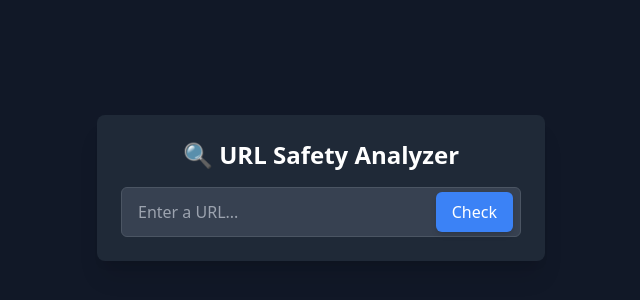
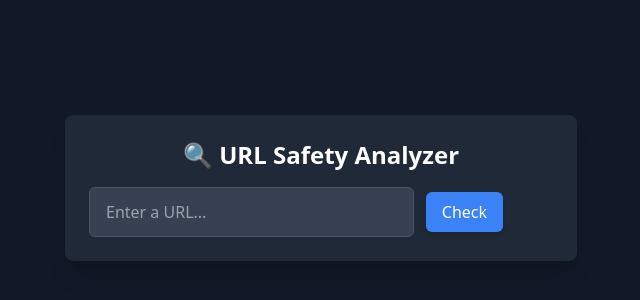
Before and after one commit to Joshdev20/Urlanalyzer, a plain HTML site: page index.html in a window 1280 px wide. Shown: the part 212-512 px from the top of the page, without its empty margins (319-959 px from the left). Drawn offline with nearby package versions, Linux system fonts and the light colour scheme.

Commit message:
Update index.html

```diff
--- a/index.html
+++ b/index.html
@@ -6,20 +6,22 @@
     <title>URL Safety Analyzer</title>
     <script src="https://cdn.tailwindcss.com"></script>
 </head>
-<body class="bg-gray-900 flex items-center justify-center min-h-screen">
+<body class="bg-gray-900 flex items-center justify-center min-h-screen px-4">
 
-    <div class="bg-gray-800 shadow-xl rounded-lg p-6 w-full max-w-md text-white">
+    <div class="bg-gray-800 shadow-xl rounded-lg p-6 w-full max-w-lg text-white">
         <h2 class="text-2xl font-bold text-center mb-4">🔍 URL Safety Analyzer</h2>
 
-        <div class="relative">
+        <!-- Input Field with Full Responsiveness -->
+        <div class="relative flex flex-col sm:flex-row items-center gap-3">
             <input type="text" id="urlInput" placeholder="Enter a URL..."
-                   class="w-full px-4 py-3 rounded-md bg-gray-700 text-white border border-gray-600 focus:outline-none focus:ring-2 focus:ring-blue-500">
+                   class="w-full sm:w-[70%] px-4 py-3 rounded-md bg-gray-700 text-white border border-gray-600 focus:outline-none focus:ring-2 focus:ring-blue-500">
             <button onclick="analyzeURL()"
-                    class="absolute right-2 top-1/2 transform -translate-y-1/2 bg-blue-500 hover:bg-blue-600 text-white px-4 py-2 rounded-md shadow-md transition">
+                    class="w-full sm:w-auto bg-blue-500 hover:bg-blue-600 text-white px-4 py-2 rounded-md shadow-md transition whitespace-nowrap">
                 Check
             </button>
         </div>
 
+        <!-- Result Box -->
         <div id="result" class="mt-6 p-4 bg-gray-700 rounded-md text-sm shadow-md hidden">
             <p id="loadingText" class="text-gray-400 text-center">Analyzing... Please wait.</p>
             <div id="resultContent" class="hidden">
@@ -34,9 +36,9 @@
 
     <script>
         // API Keys
-        const googleAPIKey = "AIzaSyBtxVsFaItQjwwHQY64sEHHCGBndx_tlKM"; // Google Safe Browsing API
-        const whoisAPIKey = "at_ZSLXh2ws81qWyfECdV4szee8R0DGS"; // Whois Lookup API
-        const virusTotalAPIKey = "592b38574c4e6ddf559ed5a85513067e12b3befafca0a66c06589f1363923cee"; // VirusTotal API Key
+        const googleAPIKey = "AIzaSyBtxVsFaItQjwwHQY64sEHHCGBndx_tlKM";
+        const whoisAPIKey = "at_ZSLXh2ws81qWyfECdV4szee8R0DGS";
+        const virusTotalAPIKey = "592b38574c4e6ddf559ed5a85513067e12b3befafca0a66c06589f1363923cee";
 
         async function analyzeURL() {
             const url = document.getElementById('urlInput').value.trim();
@@ -128,4 +130,4 @@
     </script>
 
 </body>
-                  </html>
+    </html>
```
